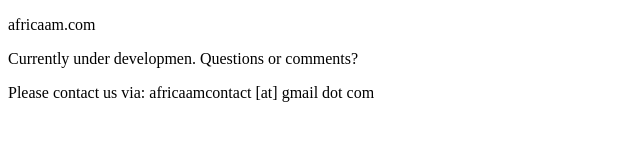
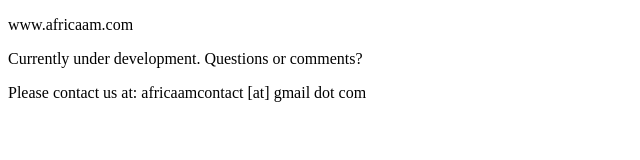
Before and after one commit to ghname2016/ghname2016.github.io, a plain HTML site: page index.html in a window 1280 px wide. Shown: the full height of the page, 0-640 px from the left. Drawn offline with Linux system fonts and the light colour scheme.

Commit message:
Update index.html

```diff
--- a/index.html
+++ b/index.html
@@ -8,9 +8,9 @@
   </head>
   <body>
 
-<p>africaam.com</p>
-<p>Currently under developmen. Questions or comments?</p>
-<p>Please contact us via: africaamcontact [at] gmail dot com</p>
+<p>www.africaam.com</p>
+<p>Currently under development. Questions or comments?</p>
+<p>Please contact us at: africaamcontact [at] gmail dot com</p>
 
   </body>
 </html>
```
